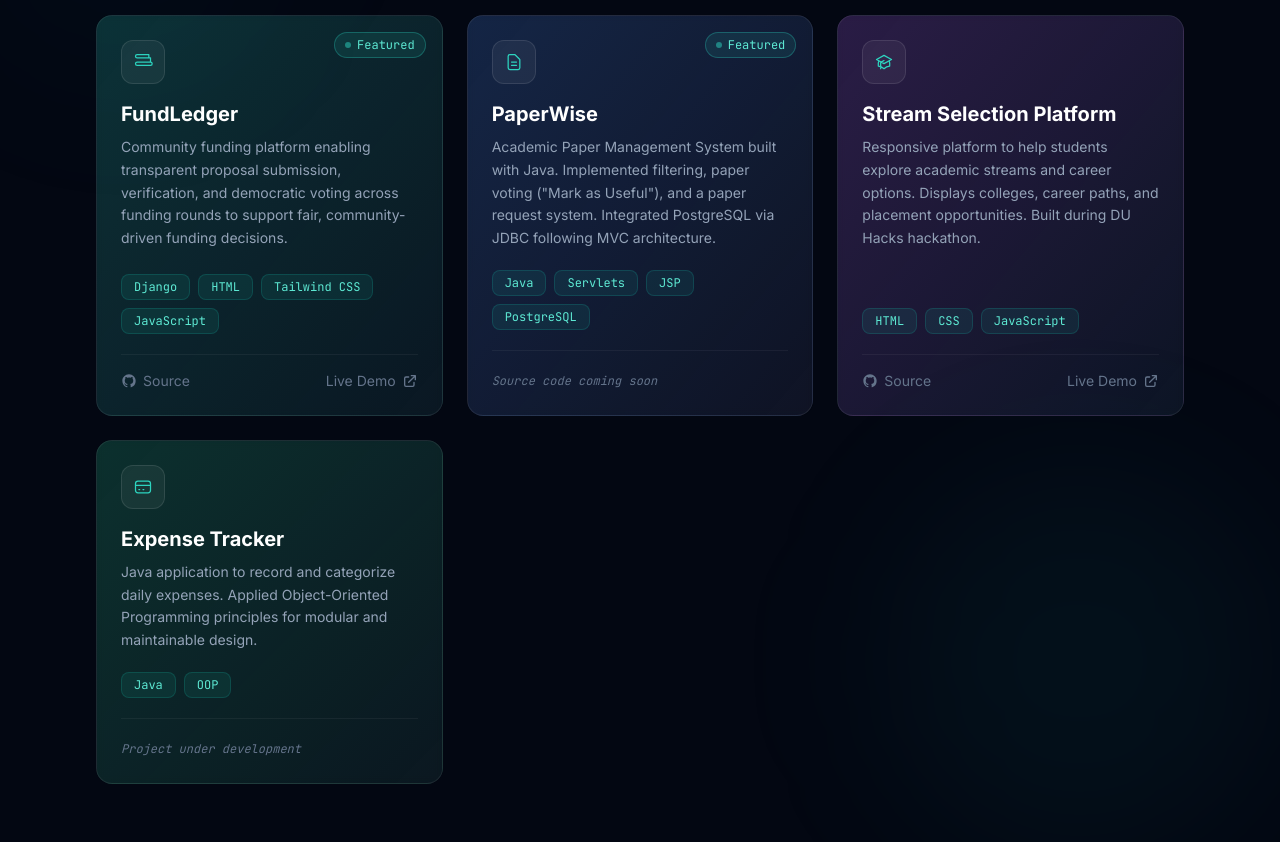
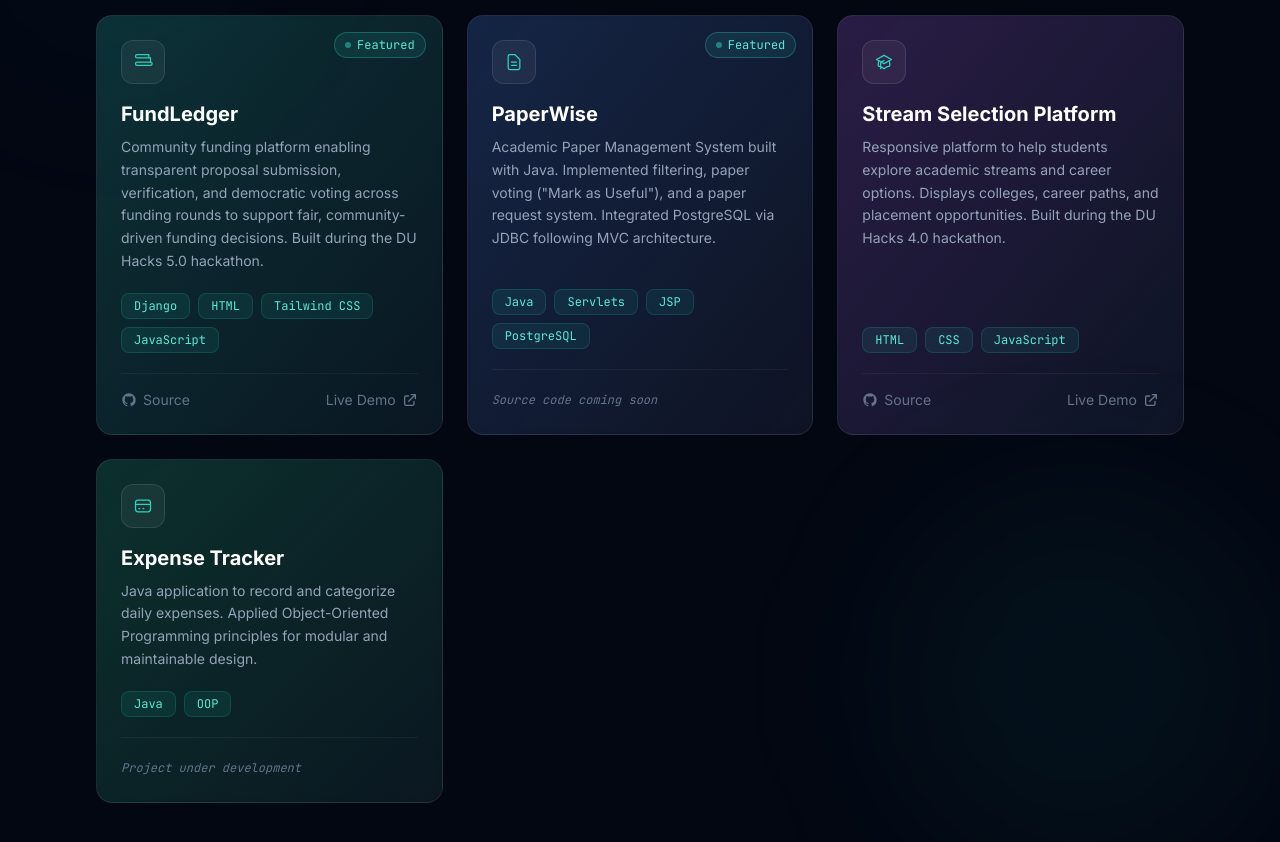
Before and after one commit to KRISHTI2503/portfolio, a React (Vite) app: page / in a window 1280 px wide. Shown: the part 2400-3242 px from the top of the page. Built offline with nearby package versions, Linux system fonts and the light colour scheme.

Commit message:
Update project descriptions with DU Hacks hackathon details

```diff
--- a/src/components/Projects.jsx
+++ b/src/components/Projects.jsx
@@ -4,7 +4,7 @@ import SectionTitle from './SectionTitle'
 const projects = [
   {
     title: 'FundLedger',
-    description: 'Community funding platform enabling transparent proposal submission, verification, and democratic voting across funding rounds to support fair, community-driven funding decisions.',
+    description: 'Community funding platform enabling transparent proposal submission, verification, and democratic voting across funding rounds to support fair, community-driven funding decisions. Built during the DU Hacks 5.0 hackathon.',
     tags: ['Django', 'HTML', 'Tailwind CSS', 'JavaScript'],
     // Wallet icon
     icon: 'M21 12V7H5a2 2 0 010-4h14v4M21 12a2 2 0 010 4H5a2 2 0 010-4m0 0h16',
@@ -28,7 +28,7 @@ const projects = [
   },
   {
     title: 'Stream Selection Platform',
-    description: 'Responsive platform to help students explore academic streams and career options. Displays colleges, career paths, and placement opportunities. Built during DU Hacks hackathon.',
+    description: 'Responsive platform to help students explore academic streams and career options. Displays colleges, career paths, and placement opportunities. Built during the DU Hacks 4.0 hackathon.',
     tags: ['HTML', 'CSS', 'JavaScript'],
     // Academic cap icon
     icon: 'M12 14l9-5-9-5-9 5 9 5zm0 0l6.16-3.422a12.083 12.083 0 01.665 6.479A11.952 11.952 0 0012 20.055a11.952 11.952 0 00-6.824-2.998 12.078 12.078 0 01.665-6.479L12 14zm-4 6v-7.5l4-2.222',
```
